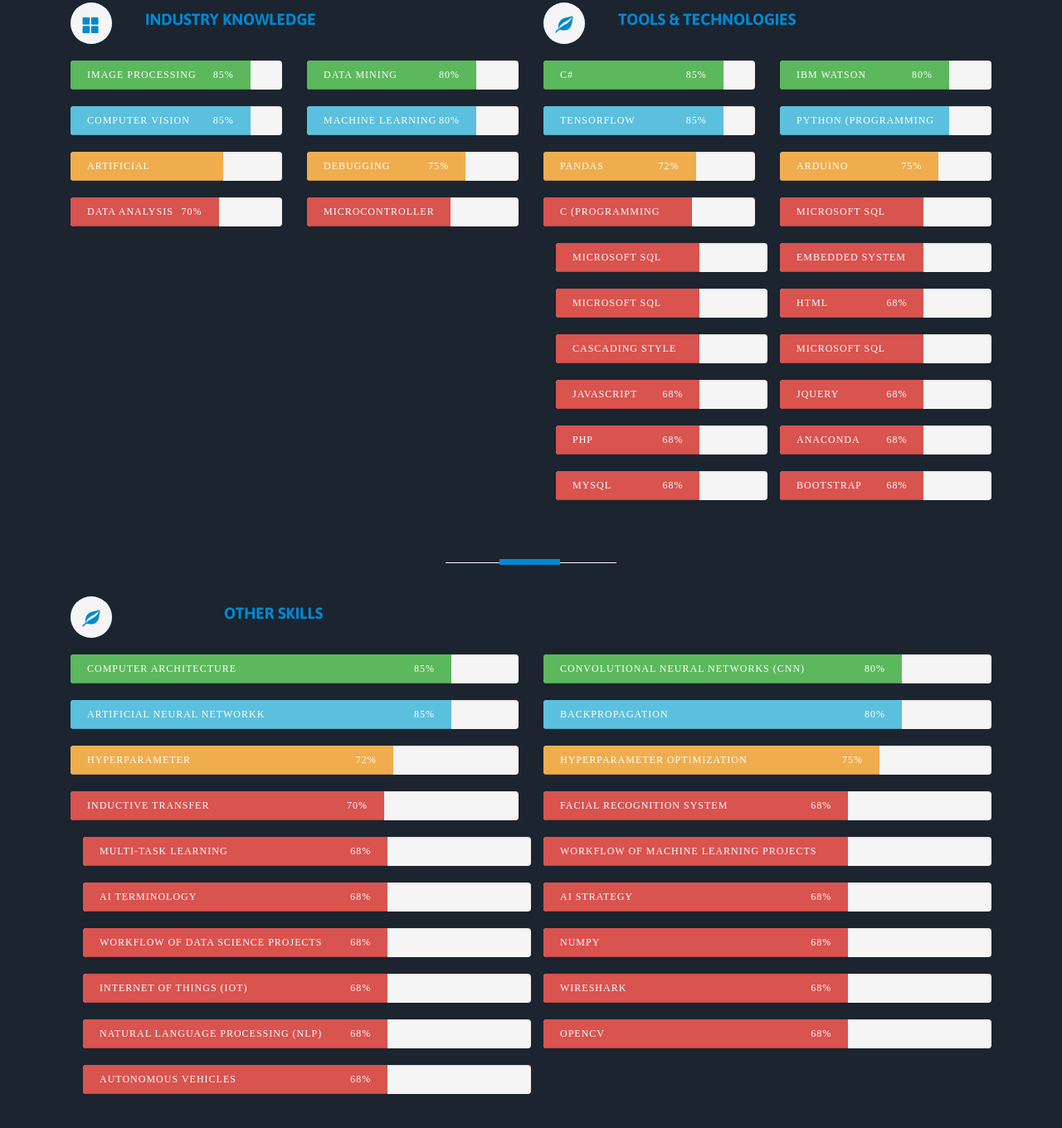
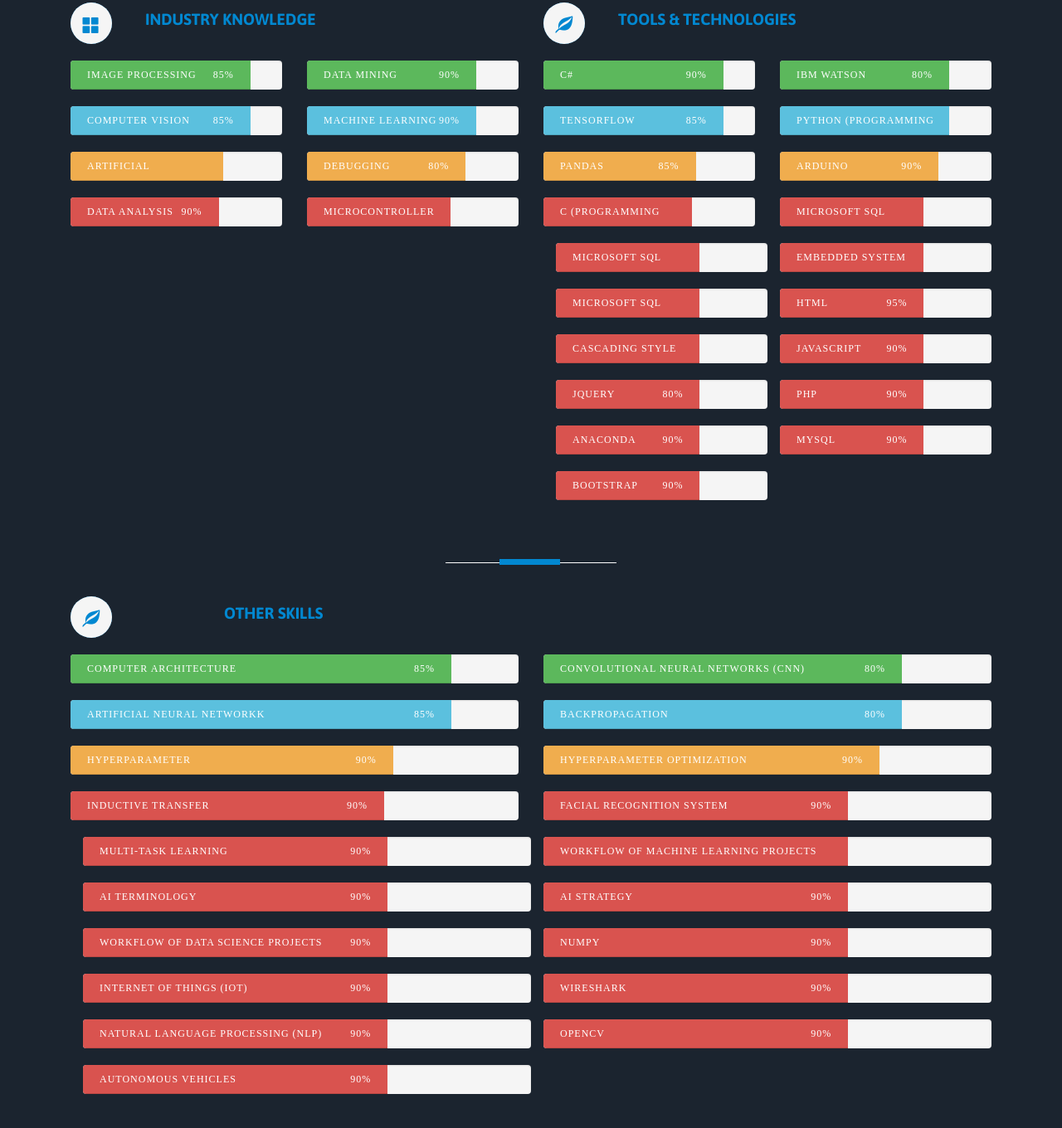
Before and after one commit to naveed-ai/naveed, a plain HTML site: page index.html in a window 1280 px wide. Shown: the part 1640-3000 px from the top of the page at 83% size. Drawn offline with nearby package versions, Linux system fonts and the light colour scheme; files whose address does not match are found by name.

Commit message:
Add files via upload
commit

```diff
--- a/index.html
+++ b/index.html
@@ -318,7 +318,7 @@ Smartphone Compatible web template" />
             <div class="col-md-6 right-div">
               <div class="progress skill-bar">
                 <div class="progress-bar progress-bar-success" role="progressbar" aria-valuenow="80" aria-valuemin="0" aria-valuemax="100">
-                  <span class="skill">Data Mining <i class="val">80%</i></span>
+                  <span class="skill">Data Mining <i class="val">90%</i></span>
                 </div>
               </div>
             </div>
@@ -333,14 +333,14 @@ Smartphone Compatible web template" />
               <div class="progress skill-bar">
                 <div class="progress-bar progress-bar-info" role="progressbar" aria-valuenow="80" aria-valuemin="0" aria-valuemax="100">
                   <span class="skill">
-                    Machine Learning <i class="val">80%</i></span>
+                    Machine Learning <i class="val">90%</i></span>
                 </div>
               </div>
             </div>
             <div class="col-md-6 left-div">
               <div class="progress skill-bar">
                 <div class="progress-bar progress-bar-warning" role="progressbar" aria-valuenow="72" aria-valuemin="0" aria-valuemax="100">
-                  <span class="skill">Artificial Intelligence (AI) <i class="val">72%</i></span>
+                  <span class="skill">Artificial Intelligence (AI) <i class="val">90%</i></span>
                 </div>
               </div>
             </div>
@@ -348,21 +348,21 @@ Smartphone Compatible web template" />
               <div class="progress skill-bar">
                 <div class="progress-bar progress-bar-warning" role="progressbar" aria-valuenow="75" aria-valuemin="0" aria-valuemax="100">
                   <span class="skill">
-                    Debugging <i class="val">75%</i></span>
+                    Debugging <i class="val">80%</i></span>
                 </div>
               </div>
             </div>
             <div class="col-md-6 left-div">
               <div class="progress skill-bar">
                 <div class="progress-bar progress-bar-danger" role="progressbar" aria-valuenow="70" aria-valuemin="0" aria-valuemax="100">
-                  <span class="skill">Data Analysis <i class="val">70%</i></span>
+                  <span class="skill">Data Analysis <i class="val">90%</i></span>
                 </div>
               </div>
             </div>
             <div class="col-md-6 right-div">
               <div class="progress skill-bar">
                 <div class="progress-bar progress-bar-danger" role="progressbar" aria-valuenow="68" aria-valuemin="0" aria-valuemax="100">
-                  <span class="skill">Microcontroller <i class="val">68%</i></span>
+                  <span class="skill">Microcontroller <i class="val">80%</i></span>
                 </div>
               </div>
             </div>
@@ -385,7 +385,7 @@ Smartphone Compatible web template" />
             <div class="col-md-6 left-div">
               <div class="progress skill-bar">
                 <div class="progress-bar progress-bar-success" role="progressbar" aria-valuenow="85" aria-valuemin="0" aria-valuemax="100">
-                  <span class="skill">C#<i class="val">85%</i></span>
+                  <span class="skill">C#<i class="val">90%</i></span>
                 </div>
               </div>
             </div>
@@ -408,14 +408,14 @@ Smartphone Compatible web template" />
               <div class="progress skill-bar">
                 <div class="progress-bar progress-bar-info" role="progressbar" aria-valuenow="80" aria-valuemin="0" aria-valuemax="100">
                   <span class="skill">
-                    Python (Programming Language) <i class="val">80%</i></span>
+                    Python (Programming Language) <i class="val">90%</i></span>
                 </div>
               </div>
             </div>
             <div class="col-md-6 left-div">
               <div class="progress skill-bar">
                 <div class="progress-bar progress-bar-warning" role="progressbar" aria-valuenow="72" aria-valuemin="0" aria-valuemax="100">
-                  <span class="skill">pandas <i class="val">72%</i></span>
+                  <span class="skill">pandas <i class="val">85%</i></span>
                 </div>
               </div>
             </div>
@@ -423,14 +423,14 @@ Smartphone Compatible web template" />
               <div class="progress skill-bar">
                 <div class="progress-bar progress-bar-warning" role="progressbar" aria-valuenow="75" aria-valuemin="0" aria-valuemax="100">
                   <span class="skill">
-                    Arduino <i class="val">75%</i></span>
+                    Arduino <i class="val">90%</i></span>
                 </div>
               </div>
             </div>
             <div class="col-md-6 left-div">
               <div class="progress skill-bar">
                 <div class="progress-bar progress-bar-danger" role="progressbar" aria-valuenow="70" aria-valuemin="0" aria-valuemax="100">
-                  <span class="skill">C (Programming Language) <i class="val">70%</i></span>
+                  <span class="skill">C (Programming Language) <i class="val">85%</i></span>
                 </div>
               </div>
             </div>
@@ -445,7 +445,7 @@ Smartphone Compatible web template" />
             <div class="col-md-6 right-div">
               <div class="progress skill-bar">
                 <div class="progress-bar progress-bar-danger" role="progressbar" aria-valuenow="68" aria-valuemin="0" aria-valuemax="100">
-                  <span class="skill">Microsoft SQL Server <i class="val">68%</i></span>
+                  <span class="skill">Microsoft SQL Server <i class="val">90%</i></span>
                 </div>
               </div>
             </div>
@@ -453,7 +453,7 @@ Smartphone Compatible web template" />
             <div class="col-md-6 right-div">
               <div class="progress skill-bar">
                 <div class="progress-bar progress-bar-danger" role="progressbar" aria-valuenow="68" aria-valuemin="0" aria-valuemax="100">
-                  <span class="skill">Embedded System Design <i class="val">68%</i></span>
+                  <span class="skill">Embedded System Design <i class="val">80%</i></span>
                 </div>
               </div>
             </div>
@@ -461,7 +461,7 @@ Smartphone Compatible web template" />
             <div class="col-md-6 right-div">
               <div class="progress skill-bar">
                 <div class="progress-bar progress-bar-danger" role="progressbar" aria-valuenow="68" aria-valuemin="0" aria-valuemax="100">
-                  <span class="skill">Microsoft SQL Server <i class="val">68%</i></span>
+                  <span class="skill">Microsoft SQL Server <i class="val">80%</i></span>
                 </div>
               </div>
             </div>
@@ -469,7 +469,7 @@ Smartphone Compatible web template" />
             <div class="col-md-6 right-div">
               <div class="progress skill-bar">
                 <div class="progress-bar progress-bar-danger" role="progressbar" aria-valuenow="68" aria-valuemin="0" aria-valuemax="100">
-                  <span class="skill">HTML <i class="val">68%</i></span>
+                  <span class="skill">HTML <i class="val">95%</i></span>
                 </div>
               </div>
             </div>
@@ -477,7 +477,7 @@ Smartphone Compatible web template" />
             <div class="col-md-6 right-div">
               <div class="progress skill-bar">
                 <div class="progress-bar progress-bar-danger" role="progressbar" aria-valuenow="68" aria-valuemin="0" aria-valuemax="100">
-                  <span class="skill">Cascading Style Sheets (CSS) <i class="val">68%</i></span>
+                  <span class="skill">Cascading Style Sheets (CSS) <i class="val">90%</i></span>
                 </div>
               </div>
             </div>
@@ -485,7 +485,7 @@ Smartphone Compatible web template" />
             <div class="col-md-6 right-div">
               <div class="progress skill-bar">
                 <div class="progress-bar progress-bar-danger" role="progressbar" aria-valuenow="68" aria-valuemin="0" aria-valuemax="100">
-                  <span class="skill">Microsoft SQL Server <i class="val">68%</i></span>
+                  <span class="skill">JavaScript<i class="val">90%</i></span>
                 </div>
               </div>
             </div>
@@ -493,7 +493,7 @@ Smartphone Compatible web template" />
             <div class="col-md-6 right-div">
               <div class="progress skill-bar">
                 <div class="progress-bar progress-bar-danger" role="progressbar" aria-valuenow="68" aria-valuemin="0" aria-valuemax="100">
-                  <span class="skill">JavaScript<i class="val">68%</i></span>
+                  <span class="skill">jQuery <i class="val">80%</i></span>
                 </div>
               </div>
             </div>
@@ -501,7 +501,7 @@ Smartphone Compatible web template" />
             <div class="col-md-6 right-div">
               <div class="progress skill-bar">
                 <div class="progress-bar progress-bar-danger" role="progressbar" aria-valuenow="68" aria-valuemin="0" aria-valuemax="100">
-                  <span class="skill">jQuery <i class="val">68%</i></span>
+                  <span class="skill">PHP <i class="val">90%</i></span>
                 </div>
               </div>
             </div>
@@ -509,7 +509,7 @@ Smartphone Compatible web template" />
             <div class="col-md-6 right-div">
               <div class="progress skill-bar">
                 <div class="progress-bar progress-bar-danger" role="progressbar" aria-valuenow="68" aria-valuemin="0" aria-valuemax="100">
-                  <span class="skill">PHP <i class="val">68%</i></span>
+                  <span class="skill">Anaconda <i class="val">90%</i></span>
                 </div>
               </div>
             </div>
@@ -517,7 +517,7 @@ Smartphone Compatible web template" />
             <div class="col-md-6 right-div">
               <div class="progress skill-bar">
                 <div class="progress-bar progress-bar-danger" role="progressbar" aria-valuenow="68" aria-valuemin="0" aria-valuemax="100">
-                  <span class="skill">Anaconda <i class="val">68%</i></span>
+                  <span class="skill">MySQL <i class="val">90%</i></span>
                 </div>
               </div>
             </div>
@@ -525,15 +525,7 @@ Smartphone Compatible web template" />
             <div class="col-md-6 right-div">
               <div class="progress skill-bar">
                 <div class="progress-bar progress-bar-danger" role="progressbar" aria-valuenow="68" aria-valuemin="0" aria-valuemax="100">
-                  <span class="skill">MySQL <i class="val">68%</i></span>
-                </div>
-              </div>
-            </div>
-
-            <div class="col-md-6 right-div">
-              <div class="progress skill-bar">
-                <div class="progress-bar progress-bar-danger" role="progressbar" aria-valuenow="68" aria-valuemin="0" aria-valuemax="100">
-                  <span class="skill">Bootstrap <i class="val">68%</i></span>
+                  <span class="skill">Bootstrap <i class="val">90%</i></span>
                 </div>
               </div>
             </div>
@@ -594,7 +586,7 @@ Smartphone Compatible web template" />
             <div class="col-md-6 left-div">
               <div class="progress skill-bar">
                 <div class="progress-bar progress-bar-warning" role="progressbar" aria-valuenow="72" aria-valuemin="0" aria-valuemax="100">
-                  <span class="skill">Hyperparameter <i class="val">72%</i></span>
+                  <span class="skill">Hyperparameter <i class="val">90%</i></span>
                 </div>
               </div>
             </div>
@@ -602,21 +594,21 @@ Smartphone Compatible web template" />
               <div class="progress skill-bar">
                 <div class="progress-bar progress-bar-warning" role="progressbar" aria-valuenow="75" aria-valuemin="0" aria-valuemax="100">
                   <span class="skill">
-                    Hyperparameter Optimization <i class="val">75%</i></span>
+                    Hyperparameter Optimization <i class="val">90%</i></span>
                 </div>
               </div>
             </div>
             <div class="col-md-6 left-div">
               <div class="progress skill-bar">
                 <div class="progress-bar progress-bar-danger" role="progressbar" aria-valuenow="70" aria-valuemin="0" aria-valuemax="100">
-                  <span class="skill">Inductive Transfer<i class="val">70%</i></span>
+                  <span class="skill">Inductive Transfer<i class="val">90%</i></span>
                 </div>
               </div>
             </div>
             <div class="col-md-6 right-div">
               <div class="progress skill-bar">
                 <div class="progress-bar progress-bar-danger" role="progressbar" aria-valuenow="68" aria-valuemin="0" aria-valuemax="100">
-                  <span class="skill">Facial Recognition System <i class="val">68%</i></span>
+                  <span class="skill">Facial Recognition System <i class="val">90%</i></span>
                 </div>
               </div>
             </div>
@@ -625,7 +617,7 @@ Smartphone Compatible web template" />
               <div class="progress skill-bar">
                 <div class="progress-bar progress-bar-danger" role="progressbar" aria-valuenow="68" aria-valuemin="0" aria-valuemax="100">
                   <span class="skill">
-                    Multi-Task Learning <i class="val">68%</i></span>
+                    Multi-Task Learning <i class="val">90%</i></span>
                 </div>
               </div>
             </div>
@@ -633,7 +625,7 @@ Smartphone Compatible web template" />
             <div class="col-md-6 right-div">
               <div class="progress skill-bar">
                 <div class="progress-bar progress-bar-danger" role="progressbar" aria-valuenow="68" aria-valuemin="0" aria-valuemax="100">
-                  <span class="skill">Workflow of Machine Learning projects<i class="val">68%</i></span>
+                  <span class="skill">Workflow of Machine Learning projects<i class="val">90%</i></span>
                 </div>
               </div>
             </div>
@@ -642,7 +634,7 @@ Smartphone Compatible web template" />
               <div class="progress skill-bar">
                 <div class="progress-bar progress-bar-danger" role="progressbar" aria-valuenow="68" aria-valuemin="0" aria-valuemax="100">
                   <span class="skill">
-                    AI terminology <i class="val">68%</i></span>
+                    AI terminology <i class="val">90%</i></span>
                 </div>
               </div>
             </div>
@@ -650,7 +642,7 @@ Smartphone Compatible web template" />
             <div class="col-md-6 right-div">
               <div class="progress skill-bar">
                 <div class="progress-bar progress-bar-danger" role="progressbar" aria-valuenow="68" aria-valuemin="0" aria-valuemax="100">
-                  <span class="skill">AI strategy <i class="val">68%</i></span>
+                  <span class="skill">AI strategy <i class="val">90%</i></span>
                 </div>
               </div>
             </div>
@@ -658,7 +650,7 @@ Smartphone Compatible web template" />
             <div class="col-md-6 right-div">
               <div class="progress skill-bar">
                 <div class="progress-bar progress-bar-danger" role="progressbar" aria-valuenow="68" aria-valuemin="0" aria-valuemax="100">
-                  <span class="skill">Workflow of Data Science projects<i class="val">68%</i></span>
+                  <span class="skill">Workflow of Data Science projects<i class="val">90%</i></span>
                 </div>
               </div>
             </div>
@@ -666,7 +658,7 @@ Smartphone Compatible web template" />
             <div class="col-md-6 right-div">
               <div class="progress skill-bar">
                 <div class="progress-bar progress-bar-danger" role="progressbar" aria-valuenow="68" aria-valuemin="0" aria-valuemax="100">
-                  <span class="skill">Numpy <i class="val">68%</i></span>
+                  <span class="skill">Numpy <i class="val">90%</i></span>
                 </div>
               </div>
             </div>
@@ -675,7 +667,7 @@ Smartphone Compatible web template" />
               <div class="progress skill-bar">
                 <div class="progress-bar progress-bar-danger" role="progressbar" aria-valuenow="68" aria-valuemin="0" aria-valuemax="100">
                   <span class="skill">
-                    Internet Of Things (IOT)<i class="val">68%</i></span>
+                    Internet Of Things (IOT)<i class="val">90%</i></span>
                 </div>
               </div>
             </div>
@@ -683,7 +675,7 @@ Smartphone Compatible web template" />
             <div class="col-md-6 right-div">
               <div class="progress skill-bar">
                 <div class="progress-bar progress-bar-danger" role="progressbar" aria-valuenow="68" aria-valuemin="0" aria-valuemax="100">
-                  <span class="skill">Wireshark <i class="val">68%</i></span>
+                  <span class="skill">Wireshark <i class="val">90%</i></span>
                 </div>
               </div>
             </div>
@@ -692,7 +684,7 @@ Smartphone Compatible web template" />
               <div class="progress skill-bar">
                 <div class="progress-bar progress-bar-danger" role="progressbar" aria-valuenow="68" aria-valuemin="0" aria-valuemax="100">
                   <span class="skill">
-                    Natural Language Processing (NLP) <i class="val">68%</i></span>
+                    Natural Language Processing (NLP) <i class="val">90%</i></span>
                 </div>
               </div>
             </div>
@@ -700,7 +692,7 @@ Smartphone Compatible web template" />
             <div class="col-md-6 right-div">
               <div class="progress skill-bar">
                 <div class="progress-bar progress-bar-danger" role="progressbar" aria-valuenow="68" aria-valuemin="0" aria-valuemax="100">
-                  <span class="skill">OpenCV  <i class="val">68%</i></span>
+                  <span class="skill">OpenCV  <i class="val">90%</i></span>
                 </div>
               </div>
             </div>
@@ -709,7 +701,7 @@ Smartphone Compatible web template" />
               <div class="progress skill-bar">
                 <div class="progress-bar progress-bar-danger" role="progressbar" aria-valuenow="68" aria-valuemin="0" aria-valuemax="100">
                   <span class="skill">
-                    Autonomous Vehicles <i class="val">68%</i></span>
+                    Autonomous Vehicles <i class="val">90%</i></span>
                 </div>
               </div>
             </div>
```
